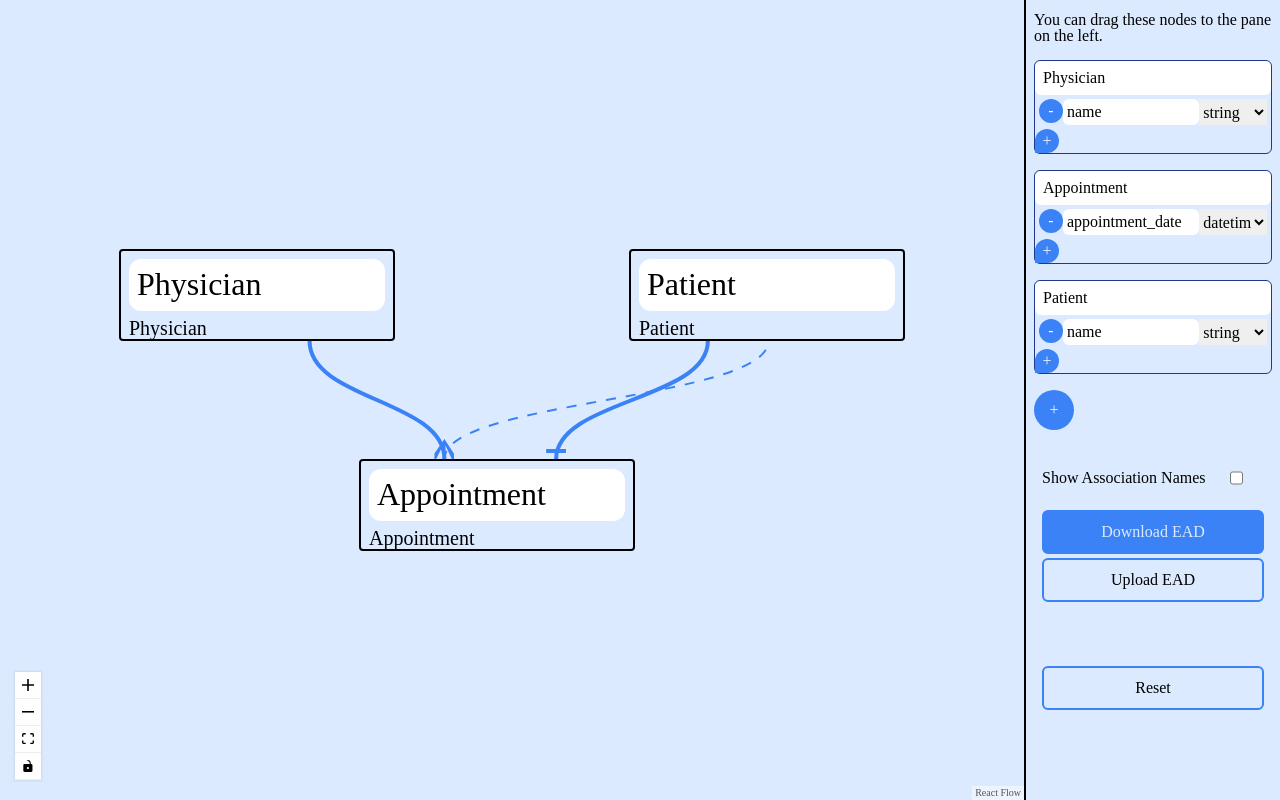
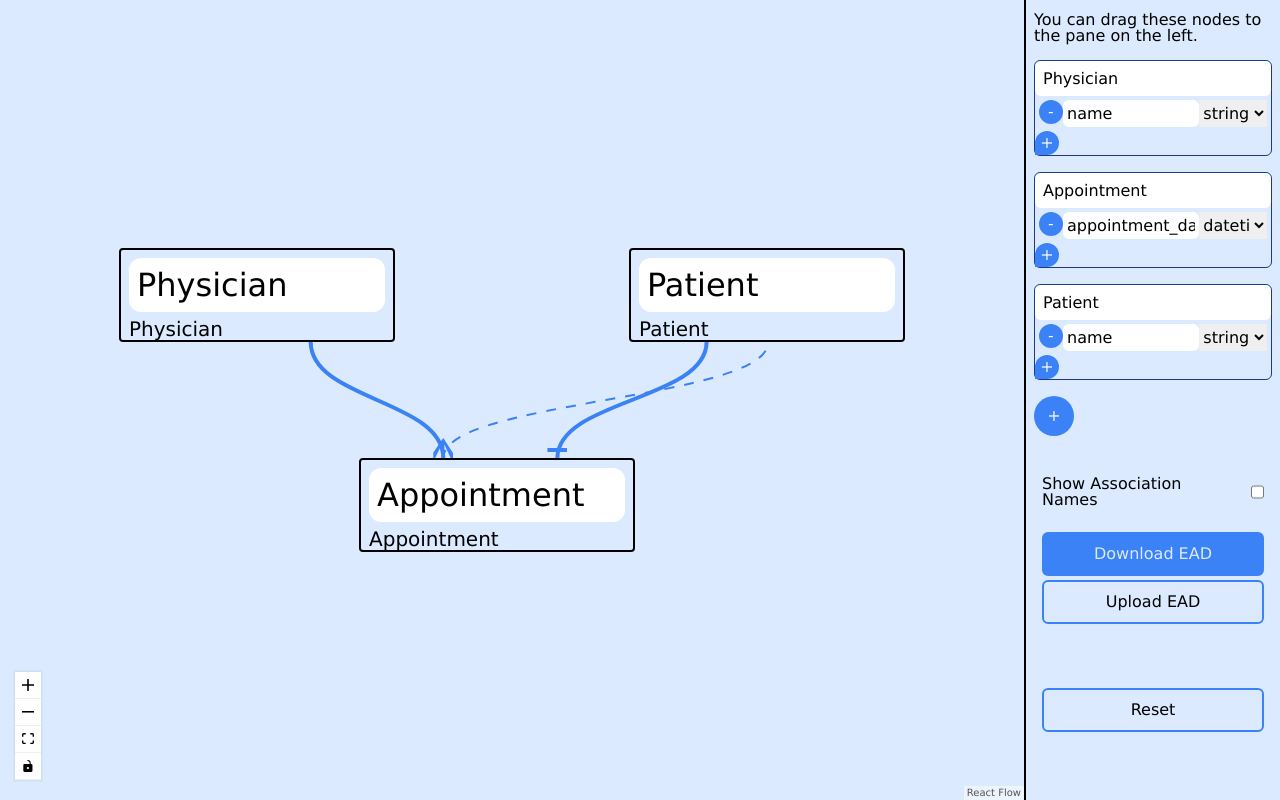
Before and after one commit to ozovalihasan/ead, a React (Vite) app: page / in a window 1280 px wide. Built offline with nearby package versions, Linux system fonts and the light colour scheme.

Commit message:
Update the default font

```diff
--- a/src/App.tsx
+++ b/src/App.tsx
@@ -88,7 +88,7 @@ const App = () => {
 
 
   return (
-    <div  className="h-screen w-screen bg-first-100 flex flex-row flex-grow">
+    <div  className="font-default h-screen w-screen bg-first-100 flex flex-row flex-grow">
       <ReactFlowProvider>
         <div className="h-full flex-grow" ref={reactFlowWrapper}>
 
--- a/tailwind.config.cjs
+++ b/tailwind.config.cjs
@@ -7,7 +7,11 @@ module.exports = {
   ],
 
   theme: {
-    extend: {},
+    extend: {
+      fontFamily: {
+        default: [ 'Lucida Sans', 'Lucida Sans Regular', 'Lucida Grande', 'Lucida Sans Unicode', 'Geneva', 'Verdana', 'sans-serif'],
+      },
+    },
     colors: {
       transparent: 'transparent',
       current: 'currentColor',
```
